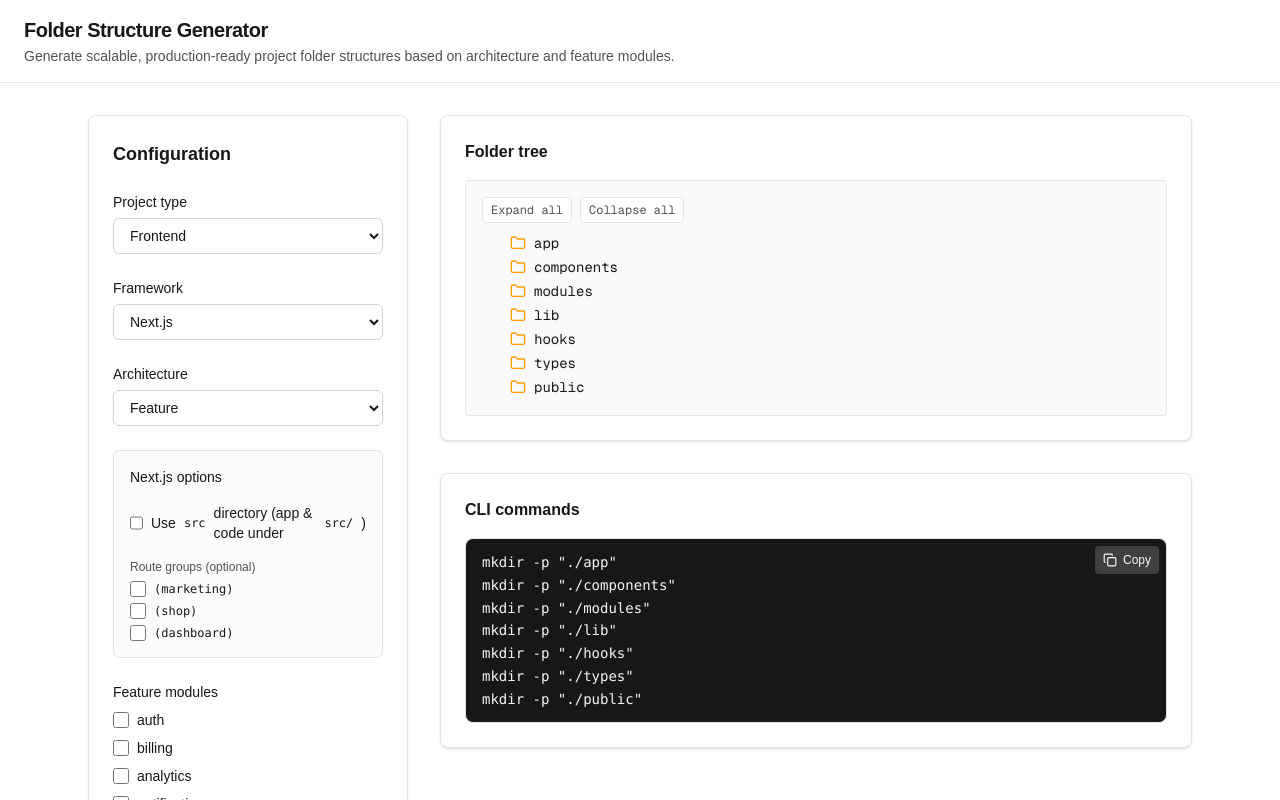
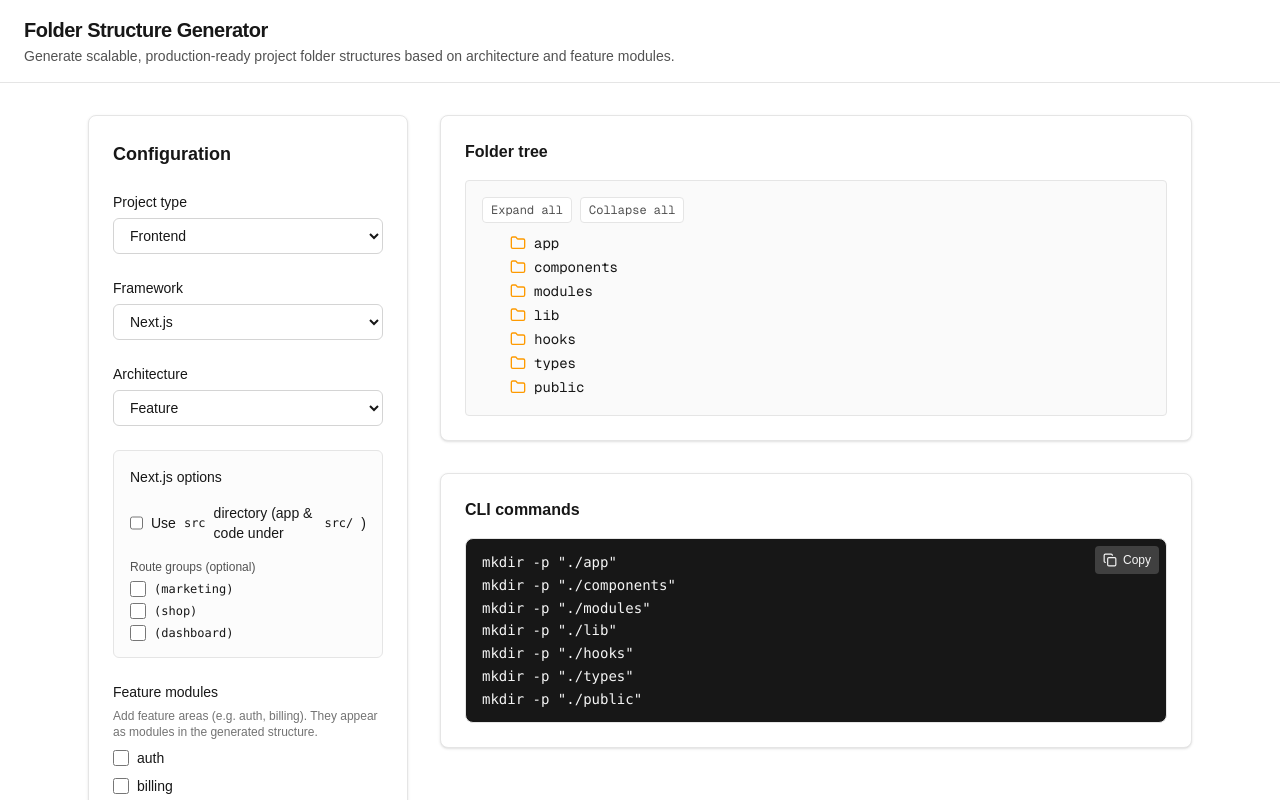
Before and after one commit to dchobarkar/project-structure-generator, a Next.js app: page / in a window 1280 px wide. Shown: the top 800 px of the page. Built offline with nearby package versions, Linux system fonts and the light colour scheme.

Commit message:
fix: integrate module input with all frameworks

```diff
--- a/components/ConfigPanel.tsx
+++ b/components/ConfigPanel.tsx
@@ -86,11 +86,21 @@ const ConfigPanel = ({ config, onConfigChange }: ConfigPanelProps) => {
     const framework = allowed.includes(config.framework)
       ? config.framework
       : allowed[0];
+    const optionsForFramework = config.options?.[framework];
     onConfigChange({
       ...config,
       projectType,
       framework,
-      options: config.options,
+      options: optionsForFramework != null ? { [framework]: optionsForFramework } : undefined,
+    });
+  };
+
+  const handleFrameworkChange = (framework: Framework) => {
+    const optionsForFramework = config.options?.[framework];
+    onConfigChange({
+      ...config,
+      framework,
+      options: optionsForFramework != null ? { [framework]: optionsForFramework } : undefined,
     });
   };
 
@@ -138,7 +148,7 @@ const ConfigPanel = ({ config, onConfigChange }: ConfigPanelProps) => {
         <select
           id="framework"
           value={config.framework}
-          onChange={(e) => update("framework", e.target.value as Framework)}
+          onChange={(e) => handleFrameworkChange(e.target.value as Framework)}
           className="w-full rounded-md border border-neutral-300 bg-white px-3 py-2 text-sm text-foreground focus:border-neutral-500 focus:outline-none focus:ring-1 focus:ring-neutral-500 dark:border-neutral-600 dark:bg-neutral-800 dark:text-neutral-100"
         >
           {frameworksForSelect.map((opt) => (
@@ -478,9 +488,14 @@ const ConfigPanel = ({ config, onConfigChange }: ConfigPanelProps) => {
       )}
 
       <div>
-        <span className="mb-2 block text-sm font-medium text-foreground">
+        <span className="mb-1.5 block text-sm font-medium text-foreground">
           Feature modules
         </span>
+        <p className="mb-2 text-xs text-neutral-500 dark:text-neutral-400">
+          Add feature areas (e.g. auth, billing). They appear as{" "}
+          {config.architecture === "domain" ? "domains" : "modules"}
+          {" "}in the generated structure.
+        </p>
         <div className="flex flex-col gap-2">
           {MODULE_OPTIONS.map((module) => (
             <label
--- a/templates/registry.ts
+++ b/templates/registry.ts
@@ -9,6 +9,7 @@ import type {
 const frontendNextLayered: FolderTree = {
   app: {},
   components: {},
+  modules: {},
   lib: {},
   hooks: {},
   utils: {},
@@ -41,6 +42,7 @@ const frontendReactLayered: FolderTree = {
   src: {
     components: {},
     pages: {},
+    modules: {},
     hooks: {},
     services: {},
     utils: {},
@@ -78,6 +80,7 @@ const frontendVueLayered: FolderTree = {
   src: {
     components: {},
     views: {},
+    modules: {},
     composables: {},
     utils: {},
     router: {},
@@ -110,6 +113,7 @@ const frontendVueDomain: FolderTree = {
 const frontendAngularLayered: FolderTree = {
   src: {
     app: { core: {}, features: {}, shared: {} },
+    modules: {},
   },
   public: {},
 };
@@ -132,6 +136,7 @@ const frontendAngularDomain: FolderTree = {
 const svelteKitLayered: FolderTree = {
   src: {
     lib: { components: {}, utils: {}, server: {} },
+    modules: {},
     routes: {},
     params: {},
   },
@@ -162,6 +167,7 @@ const svelteKitDomain: FolderTree = {
 // Remix: official = app/root, app/routes, public.
 const remixLayered: FolderTree = {
   app: { routes: {}, components: {}, utils: {} },
+  modules: {},
   public: {},
 };
 
@@ -177,8 +183,9 @@ const remixDomain: FolderTree = {
 
 const fullstackLayered: FolderTree = {
   apps: {
-    web: { components: {}, services: {}, hooks: {}, utils: {}, pages: {} },
+    web: { components: {}, modules: {}, services: {}, hooks: {}, utils: {}, pages: {} },
     api: {
+      modules: {},
       controllers: {},
       services: {},
       repositories: {},
@@ -212,6 +219,7 @@ const backendNodeLayered: FolderTree = {
     routes: {},
     controllers: {},
     middleware: {},
+    modules: {},
     services: {},
     repositories: {},
     models: {},
@@ -278,6 +286,7 @@ const backendNestDomain: FolderTree = {
 
 const backendNextLayered: FolderTree = {
   app: { api: {}, layout: {} },
+  modules: {},
   lib: { services: {}, utils: {} },
   types: {},
   public: {},
```
